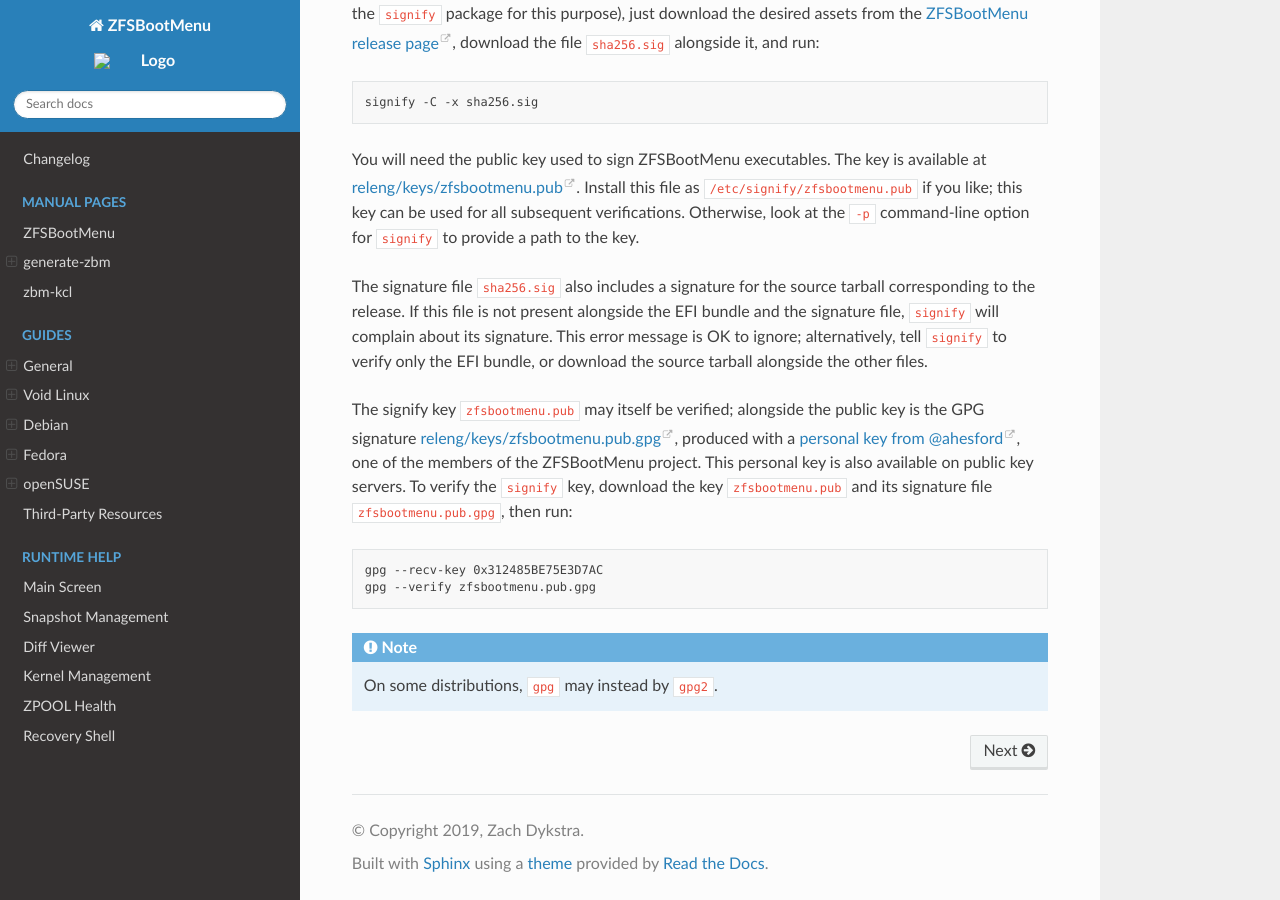
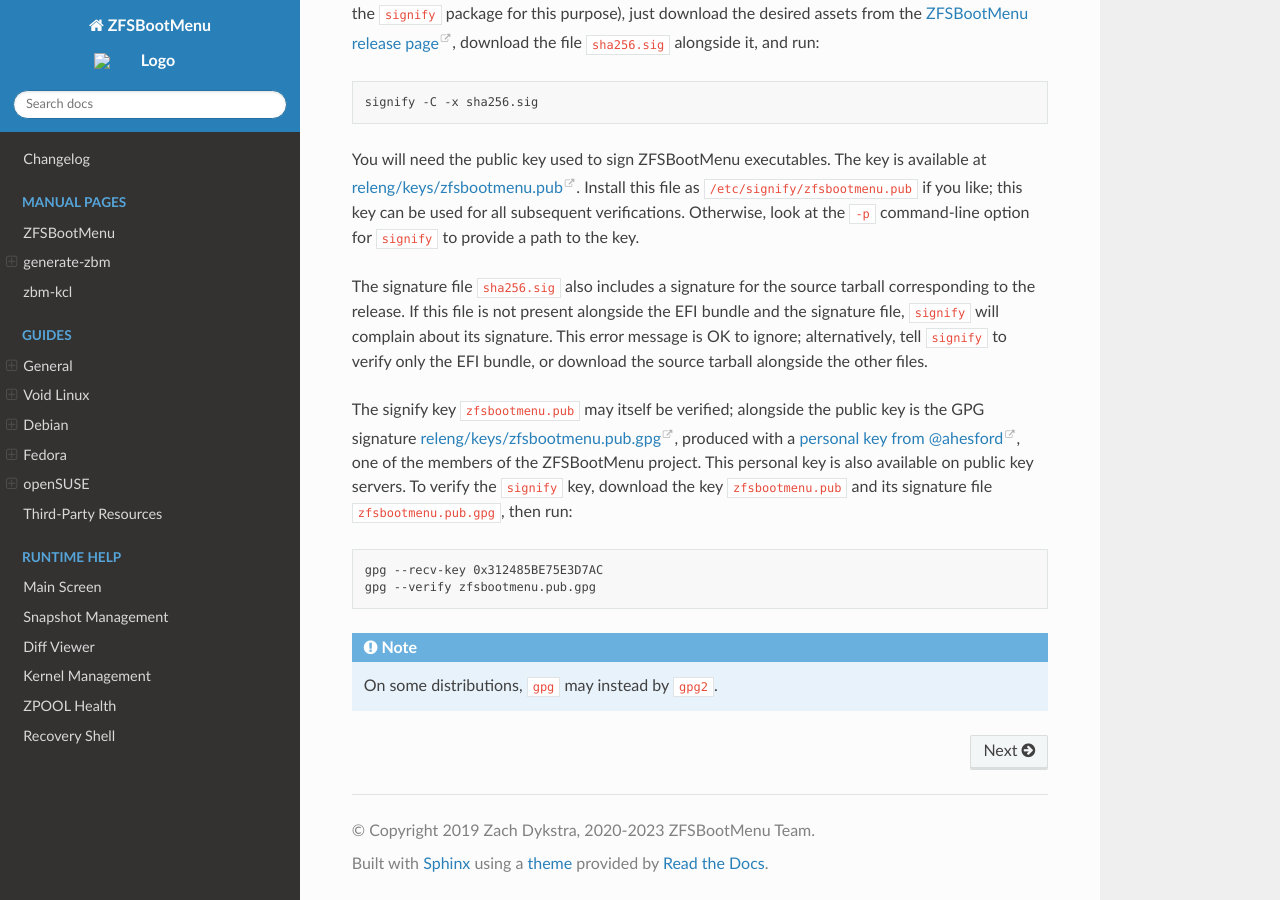
Before and after one commit to zbm-dev/zfsbootmenu, a Sphinx documentation site: the page built from docs/index.rst, in a window 1280 px wide and 900 px high, scrolled down 5175 px. Built offline with Sphinx 7.4.7 and the Read the Docs theme 2.0.0, drawn with Linux system fonts in a browser that asks for light colours.

Commit message:
docs: update copyright

```diff
--- a/docs/conf.py
+++ b/docs/conf.py
@@ -9,7 +9,7 @@
 project = 'ZFSBootMenu'
 author = 'Zach Dykstra'
 man_author = 'ZFSBootMenu Team <https://github.com/zbm-dev/zfsbootmenu>'
-copyright = f'2019, {author}'
+copyright = f'2019 {author}, 2020-2023 ZFSBootMenu Team'
 release = '2.1.0'
 
 # -- General configuration ---------------------------------------------------
```
